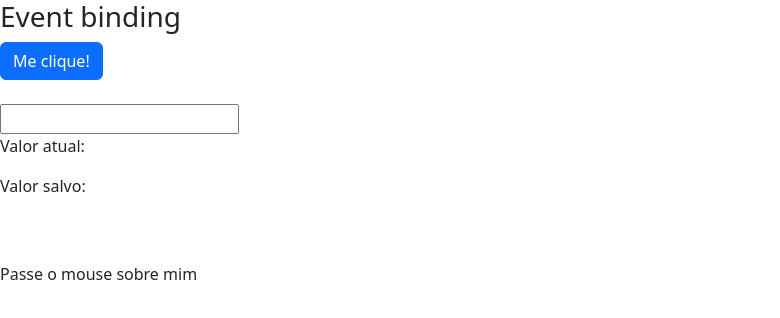
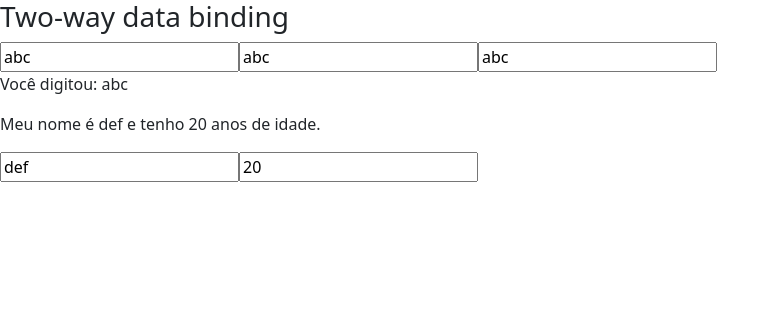
Before and after one commit to MatheusMeloN/Angular---Data-Binding, an Angular app: page / in a window 1280 px wide. Shown: the top 318 px of the page, without its empty margins (0-780 px from the left). Built offline with nearby package versions, Linux system fonts and the light colour scheme.

Commit message:
Aula - Two-way data binding

```diff
--- a/src/app/data-binding/data-binding.html
+++ b/src/app/data-binding/data-binding.html
@@ -62,7 +62,7 @@
 
 
 </section>
-}
+
 
 <!--Event Binding-->
 <section class="event-binding">
@@ -95,3 +95,6 @@
   </article>
 
 </section>
+}
+
+<app-meu-form></app-meu-form>
--- a/src/app/data-binding/data-binding.ts
+++ b/src/app/data-binding/data-binding.ts
@@ -1,8 +1,9 @@
 import { Component } from '@angular/core';
+import { MeuForm } from "../meu-form/meu-form";
 
 @Component({
   selector: 'app-data-binding',
-  imports: [],
+  imports: [MeuForm],
   templateUrl: './data-binding.html',
   styleUrl: './data-binding.scss',
 })
--- /dev/null
+++ b/src/app/meu-form/meu-form.html
@@ -0,0 +1,28 @@
+<section class="two-way-binding">
+  <article>
+    <h3>Two-way data binding</h3>
+
+    <!-- Forma básica -->
+    <input type="text"
+      [value]="nome"
+      (input)="nome = $event.target.value"
+    >
+    <!-- NgModel de forma separada - Necessita do FormModule-->
+    <input type="text"
+      [ngModel]="nome"
+      (ngModelChange)="nome = $event"
+    >
+
+    <!-- Forma Padrão atual -->
+    <input type="text" [(ngModel)]="nome">
+
+    <p>Você digitou: {{ nome }}</p>
+
+    <div>
+      <p>Meu nome é {{ pessoa.nome }} e tenho {{ pessoa.idade }} anos de idade.</p>
+
+      <input type="text" [(ngModel)]="pessoa.nome">
+      <input type="text" [(ngModel)]="pessoa.idade">
+    </div>
+  </article>
+</section>
--- /dev/null
+++ b/src/app/meu-form/meu-form.ts
@@ -0,0 +1,19 @@
+import { Component } from '@angular/core';
+import { FormsModule } from '@angular/forms';
+
+@Component({
+  selector: 'app-meu-form',
+  imports: [FormsModule],
+  templateUrl: './meu-form.html',
+  styleUrl: './meu-form.scss',
+})
+export class MeuForm {
+
+  nome: string = "abc";
+
+  pessoa: any = {
+    nome: 'def',
+    idade: 20
+  }
+
+}
```
Also changed, not shown: src/app/meu-form/meu-form.scss (added), 1 other file (tests, documents, lock files or other folders).
